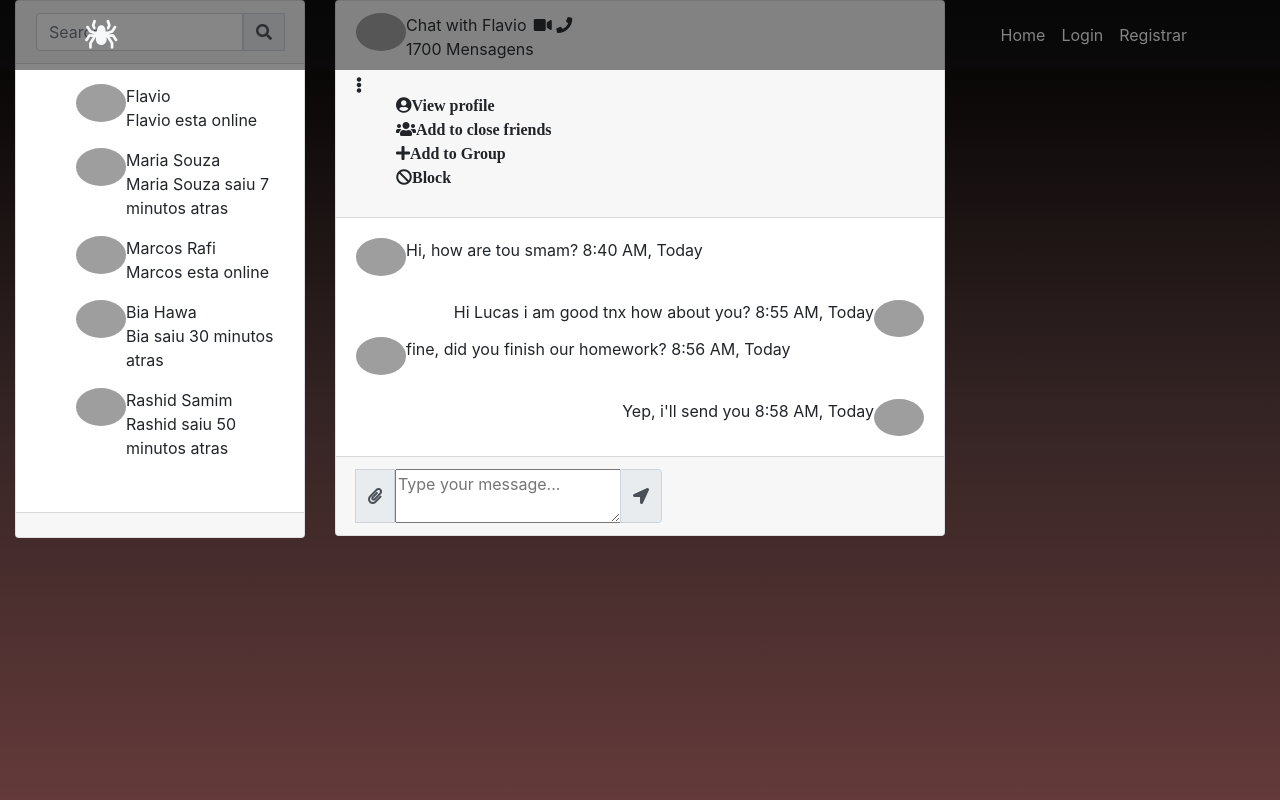
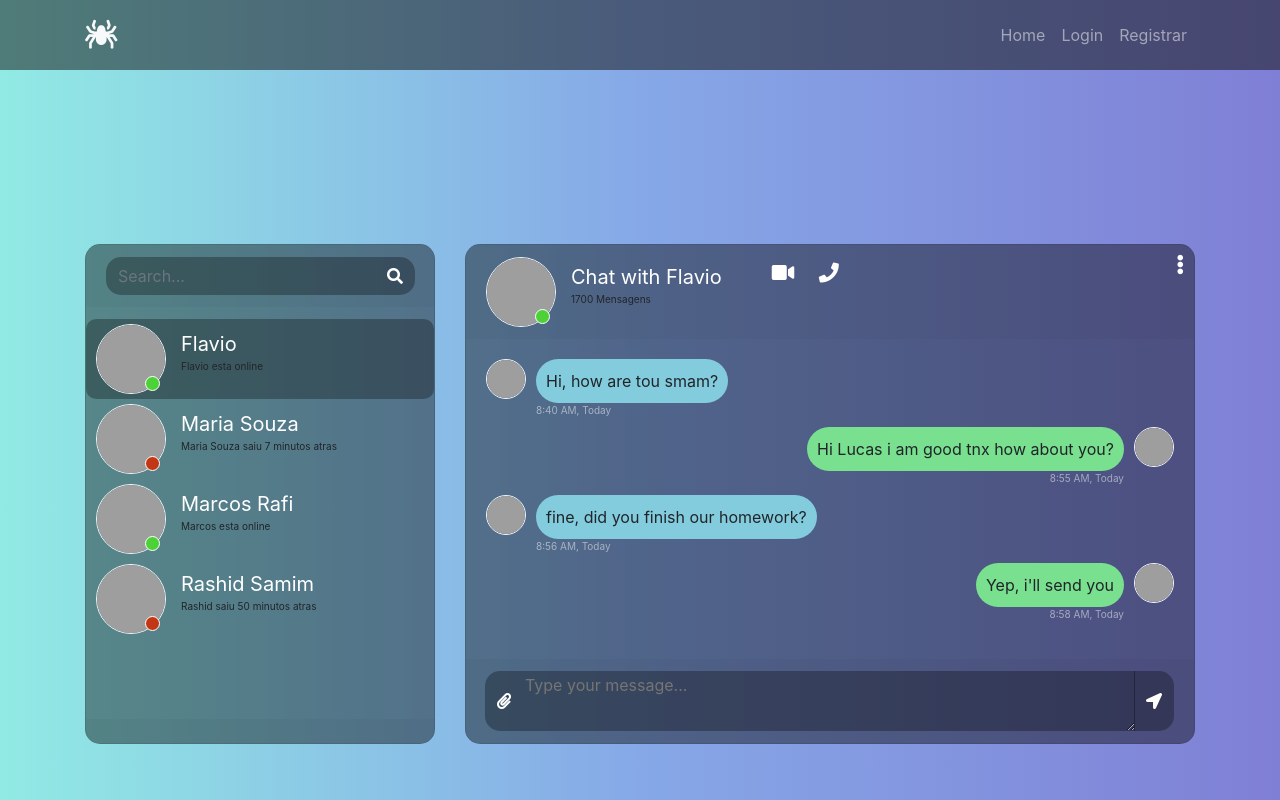
Before and after one commit to alsmd/projeto, a PHP site: page /chat.html in a window 1280 px wide. Run offline with PHP 8.4, Linux system fonts and the light colour scheme; some libraries are stand-ins or nearby versions; grey boxes are pictures that could not be loaded.

Commit message:
Configurando o css da pagina chat

```diff
--- a/chat.html
+++ b/chat.html
@@ -14,6 +14,7 @@
     <script src="https://stackpath.bootstrapcdn.com/bootstrap/4.1.3/js/bootstrap.min.js" integrity="sha384-ChfqqxuZUCnJSK3+MXmPNIyE6ZbWh2IMqE241rYiqJxyMiZ6OW/JmZQ5stwEULTy" crossorigin="anonymous"></script>
     <link rel="stylesheet" href="https://pro.fontawesome.com/releases/v5.10.0/css/all.css" integrity="sha384-AYmEC3Yw5cVb3ZcuHtOA93w35dYTsvhLPVnYs9eStHfGJvOvKxVfELGroGkvsg+p" crossorigin="anonymous"/>
     <link rel="stylesheet" href="src/css/style.css">
+    <link rel="stylesheet" href="src/css/chat.css">
 
     <style>
         img{
@@ -24,7 +25,7 @@
 
 <body>
     <!-- Cabeçalho -->
-    <header class="fixed-top">
+    <header>
         <nav class="navbar navbar-expand-md navbar-dark " id="navbar">
             <div class="container">
 
@@ -46,9 +47,10 @@
         </nav>
     </header>
 
-    <main class="container-fluid h-100">
-        <div class="row h-100">
-            <div class="col-md-4 col-xl-3 chat"><!-- Coluna de contatos -->
+    <main class="container h-100 w-100 mt-4">
+        <div class="row h-80">
+            <!-- Coluna de contatos -->
+            <div class="col-md-4 col-xl-4 chat">
                 <!-- Contados -->
                 <div class="card mb-sm-3 mb-md-0 contacts_card">
                     <!-- Procurar Por-->
@@ -103,19 +105,7 @@
                                     </div>
                                 </div>
                             </li>
-                            <!-- Contato -->
-                            <li>
-                                <div class="d-flex bd-highlight">
-                                    <div class="img_cont">
-                                        <img src="http://profilepicturesdp.com/wp-content/uploads/2018/07/sweet-girl-profile-pictures-9.jpg" class="rounded-circle user_img">
-                                        <span class="online_icon offline"></span>
-                                    </div>
-                                    <div class="user_info">
-                                        <span>Bia Hawa</span>
-                                        <p>Bia saiu 30 minutos atras</p>
-                                    </div>
-                                </div>
-                            </li>
+
                             <!-- Contato -->
                             <li>
                                 <div class="d-flex bd-highlight">
@@ -135,7 +125,9 @@
                 </div> <!-- Fim do card de contatos -->
             </div> <!-- Fim da coluna de contatos -->
 
-            <div class="col-md-8 col-xl-6 chat"> <!-- Coluna de chat -->
+            <!-- Coluna de chat -->
+            <div class="col-md-8 col-xl-8 chat">
+                <!-- Conversa -->
                 <div class="card">
                     <div class="card-header msg_head"><!--  Parte superior do chat -->
                         <div class="d-flex bd-high-light">
@@ -157,10 +149,10 @@
                         <span id="action_menu_btn"><i class="fas fa-ellipsis-v"></i></span>
                         <div class="action_menu">
                             <ul>
-                                <li><i class="fas fa-user-circle">View profile</i></li>
-                                <li><i class="fas fa-users">Add to close friends</i></li>
-                                <li><i class="fas fa-plus">Add to Group</i></li>
-                                <li><i class="fas fa-ban">Block</i></li>
+                                <li><i class="fas fa-user-circle"></i>View profile</li>
+                                <li><i class="fas fa-users"></i>Add to close friends</li>
+                                <li><i class="fas fa-plus"></i>Add to Group</li>
+                                <li><i class="fas fa-ban"></i>Block</li>
                             </ul>
                         </div>
                     </div><!-- Fim da parte superior da chat -->
@@ -180,7 +172,7 @@
                         </div>
 
                        <!--  Mensagem Enviada -->
-                       <div class="d-flex justify-content-end mm-4">
+                       <div class="d-flex justify-content-end mb-4">
                            <!-- Conteudo -->
                            <div class="msg_container_send">
                                Hi Lucas i am good tnx how about you?
@@ -228,7 +220,7 @@
                             <textarea name="" id=""class="form--control type_msg" placeholder="Type your message..."></textarea>
 
                             <div class="input-group-append">
-                                <span class="input-group-text sen_btn"><i class="fas fa-location-arrow"></i></span>
+                                <span class="input-group-text send_btn"><i class="fas fa-location-arrow"></i></span>
                             </div>
                         </div><!-- Fim enviar Mensagem -->
                     </div><!--  Fim chat rodape -->
@@ -238,7 +230,14 @@
     </main>
 
 
+    <script>
+        	$(document).ready(function(){
+            $('#action_menu_btn').click(function(){
+                $('.action_menu').toggle();
+            });
 
+                });
+    </script>
 
 </body>
 
--- a/src/css/chat.css
+++ b/src/css/chat.css
@@ -0,0 +1,201 @@
+/*Geral */
+.container{
+    align-content: center;
+}
+.chat{
+    margin-top: auto;
+    margin-bottom: auto;
+}
+.card{
+    height: 500px;
+    border-radius: 15px !important;
+    background-color: rgba(0,0,0,0.4) !important;
+}
+.card-header{
+    border-radius: 15px 15px 0 0 !important;
+    border-bottom: 0;
+}
+.card-footer{
+    border-radius: 0 0 15px 15px !important;
+    border-top: 0 !important;
+}
+/* are contatos*/
+.contacts_body{
+    padding: .75rem 0 !important;
+    overflow-y: auto;
+    white-space: nowrap;
+}
+.contacts li{
+    width: 100% !important;
+    padding: 5px 10px;
+    border-radius: 10px;
+}
+.active{
+    background-color: rgba(0, 0, 0, .3) !important;
+}
+
+/* area Conversa*/
+.msg_card_body{
+    overflow-y: auto;
+}
+.msg_container, .msg_container_send{
+    margin-top: auto;
+    margin-bottom: auto;
+    padding: 10px;
+    position: relative;
+    border-radius: 25px;
+}
+.msg_container{
+    margin-left: 10px;
+    background-color: #82ccdd;
+}
+.msg_container_send{
+    margin-right: 10px;
+    background-color: #78e08f;
+}
+.msg_time,.msg_time_send{
+    bottom: -15px;
+    color: rgba(255, 255, 255, .5);
+    font-size: 10px;
+    position: absolute;
+}
+.msg_time{
+    left: 0;
+}
+.msg_time_send{
+    right: 0;
+}
+/* mensagem header */
+.msg_head{
+    position: relative;
+}
+#action_menu_btn{
+    position: absolute;
+    right: 10px;
+    top: 10px;
+    color: white;
+    cursor: pointer;
+    font-size: 20px;
+}
+.action_menu{
+    z-index: 1;
+    position: absolute;
+    padding: 15px;
+    background-color: rgba(0,0,0,0.5);
+    color: white;
+    border-radius: 15px;
+    top: 30px;
+    right: 15px;
+    display: none;
+}
+.action_menu ul{
+    margin: 0;
+}
+.action_menu li{
+    width: 100%;
+    padding: 10px 15px;
+    margin-bottom: 5px;
+}
+.action_menu ul li i{
+    padding-right: 10px;
+}
+.action_menu ul li:hover{
+    cursor: pointer;
+    background-color: rgba(0,0,0,0.2);
+}
+@media(max-width: 576px){
+    .contacts_card{
+        margin-bottom: 15px !important;
+    }
+}
+/* CONFIGURANDO CADA CONTATO*/
+.user_img{
+    height: 70px;
+    width: 70px;
+    border: 1.5px solid #f5f6fa;
+}
+.user_img_msg{
+    height: 40px;
+    width: 40px;
+    border: 1.5px solid #f5f6fa;
+}
+.img_cont{
+    position: relative;
+    height: 70px;
+    width: 70px;
+}
+.img_cont_msg{
+    height: 40px;
+    width: 40px;
+}
+.online_icon{
+    position: absolute;
+    height: 15px;
+    width: 15px;
+    background-color: #4cd137;
+    border-radius: 50%;
+    bottom: 0.2em;
+    right: 0.4em;
+    border: 1.5px solid white;
+}
+.offline{
+    background-color: #c23616 !important;
+}
+.user_info{
+    margin-top: auto;
+    margin-bottom: auto;
+    margin-left: 15px;
+}
+.user_info span{
+    font-size: 20px;
+    color: white;
+}
+.user_info p{
+    font-size: 10px;
+    color: rgba(255, 255, 255, alpha.6);
+}
+.video_cam {
+    margin-left: 50px;
+    margin-top: 5px;
+}
+.video_cam span{
+    color: white;
+    font-size: 20px;
+    cursor: pointer;
+    margin-right: 20px;
+}
+/*butões dos input e inputs*/
+/* buttoes */
+.attach_btn, .send_btn, .search_btn{
+    background-color: rgba(0, 0, 0, .3) !important;
+    border: 0 !important;
+    color: white !important;
+    cursor: pointer;
+}
+.attach_btn{
+    border-radius: 15px 0 0 15px !important;
+}
+.send_btn{
+    border-radius: 0px 15px 15px 0;
+}
+.search_btn{
+    border-radius: 0 15px 15px 0 !important;
+}
+/* inputs */
+.type_msg, .search{
+    background-color: rgba(0, 0, 0, .3) !important;
+    border: 0 !important;
+    color: white !important;
+}
+.type_msg{
+    height: 60px !important;
+    overflow-y: auto;
+    flex: 1;
+}
+.search{
+    border-radius: 15px 0 0 15px !important;
+}
+.search:focus,.type_msg:focus{
+    box-shadow: none !important;
+    outline: 0px !important;
+}
--- a/src/css/style.css
+++ b/src/css/style.css
@@ -4,10 +4,18 @@ By Flavio da Silva Ferreira
 *********/
 body,html{
     height: 100vh;
+    margin: 0;
+    overflow-y: hidden;
+}
+@media(max-width:767px){
+    body,hmtl{
+    overflow-y: scroll;
+    }
 }
 body{
-    background: linear-gradient(black,rgb(51, 35, 35),rgb(100, 58, 58));
-}
+    background: #7F7FD5;
+    background: -webkit-linear-gradient(to right, #91EAE4, #86A8E7, #7F7FD5);
+     background: linear-gradient(to right, #91EAE4, #86A8E7, #7F7FD5);}
 /* menu superior */
 #navbar{
     background: rgba(15, 15, 15,.5);
@@ -19,4 +27,5 @@ body{
 }
 ul{
     list-style: none;
+    padding: 0;
 }
```
